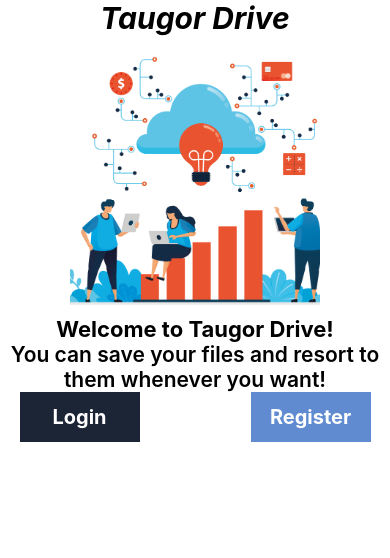
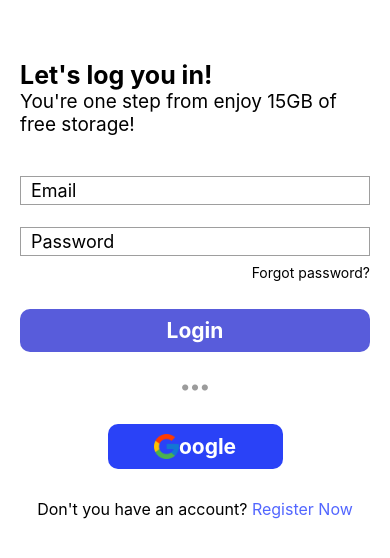
Before and after one commit to luisfelipe2104/TaugorDrive, a React Native app: screen / in a window 390 px wide. Shown: the top 558 px of the page. Built offline with nearby package versions, Linux system fonts and the light colour scheme.

Commit message:
styling login screen

```diff
--- a/App.tsx
+++ b/App.tsx
@@ -1,11 +1,12 @@
 import { StatusBar } from 'expo-status-bar';
 import { StyleSheet, Text, View } from 'react-native';
 import LandingScreen from './screens/LandingScreen';
+import LoginScreen from './screens/LoginScreen';
 
 export default function App() {
   return (
     <View>
-      <LandingScreen></LandingScreen>
+      <LoginScreen />
       <StatusBar style="auto" />
     </View>
   );
--- /dev/null
+++ b/components/LoginComponents.tsx
@@ -0,0 +1,93 @@
+import styled from "styled-components/native";
+
+export const Container = styled.View`
+    min-height: 100%;
+    padding: 0px 20px;
+`
+
+export const MessageContainer = styled.View`
+    padding: 60px 0px 40px;
+`
+
+export const MessageTitle = styled.Text`
+    font-size: 25px;
+    font-weight: 700;
+`
+
+export const Message = styled.Text`
+    font-size: 19px;
+`
+
+export const InputContainer = styled.View`
+    display: flex;
+    height: 80px;
+    justify-content: space-between;
+`
+
+export const Input = styled.TextInput`
+    border: 1px solid #9e9e9e;
+    padding: 3px 10px;
+    font-size: 18px;
+`
+
+export const ForgotPasswordText = styled.Text`
+    text-align: right;
+    padding: 8px 0px;
+`
+
+export const ContainerButton = styled.View`
+    padding-top: 20px;
+    margin-bottom: 20px;
+`
+
+export const SubmitButton = styled.TouchableOpacity`
+    background-color: #585cdb;
+    padding: 9px 0px;
+    border-radius: 10px;
+`
+
+export const ButtonText = styled.Text`
+    text-align: center;
+    color: #FFF;
+    font-size: 21px;
+    font-weight: 700;
+`
+
+export const CenteredView = styled.View`
+    display: flex;
+    justify-content: center;
+    align-items: center;
+`
+
+export const GoogleButton = styled.TouchableOpacity`
+    background-color: #2a42f7;
+    border-radius: 10px;
+    display: flex;
+    flex-direction: row;
+    justify-content: center;
+    width: 50%;
+    padding: 10px;
+    margin-top: 20px;
+`
+
+export const GoogleImage = styled.Image`
+    height: 25px;
+    width: 25px;
+`
+
+export const NavigationTextContainer = styled.View`
+    padding: 30px 0px 0px;
+    display: flex;
+    flex-direction: row;
+    justify-content: center;
+    align-items: center;
+`
+
+export const NavigationMessage = styled.Text`
+    font-size: 16px;
+`
+
+export const BlueText = styled.Text`
+    font-size: 16px;
+    color: #5266ff;
+`
--- a/screens/LoginScreen.tsx
+++ b/screens/LoginScreen.tsx
@@ -0,0 +1,52 @@
+import React from 'react'
+import { View, TouchableOpacity } from 'react-native'
+import { Container, MessageContainer, MessageTitle, Message, ForgotPasswordText, InputContainer, Input, ContainerButton, SubmitButton, ButtonText, CenteredView, GoogleButton, GoogleImage, NavigationMessage, BlueText, NavigationTextContainer } from '../components/LoginComponents'
+import { Entypo } from '@expo/vector-icons';
+import googleIcon from '../assets/googleIcon.png'
+
+export default function LoginScreen() {
+  return (
+    <Container>
+        <MessageContainer>
+            <MessageTitle>Let's log you in!</MessageTitle>
+            <Message>You're one step from enjoy 15GB of free storage!</Message>
+        </MessageContainer>
+
+        <InputContainer>
+            <Input
+                placeholder='Email'
+            />
+            <Input
+                placeholder='Password'
+            />
+        </InputContainer>
+
+        <TouchableOpacity>
+            <ForgotPasswordText>Forgot password?</ForgotPasswordText>
+        </TouchableOpacity>
+
+        <ContainerButton>
+            <SubmitButton>
+                <ButtonText>Login</ButtonText>
+            </SubmitButton>
+        </ContainerButton>
+
+        <CenteredView>
+            <Entypo name="dots-three-horizontal" size={28} color="#9c9c9c" />
+            <GoogleButton>
+                <GoogleImage source={googleIcon} />
+                <ButtonText>oogle</ButtonText>
+            </GoogleButton>
+        </CenteredView>
+
+        <NavigationTextContainer>
+            <NavigationMessage>
+                Don't you have an account?
+            </NavigationMessage>
+            <TouchableOpacity>
+                <BlueText> Register Now</BlueText>
+            </TouchableOpacity>
+        </NavigationTextContainer>
+    </Container>
+  )
+}
```
Also changed, not shown: assets/googleIcon.png (added).
